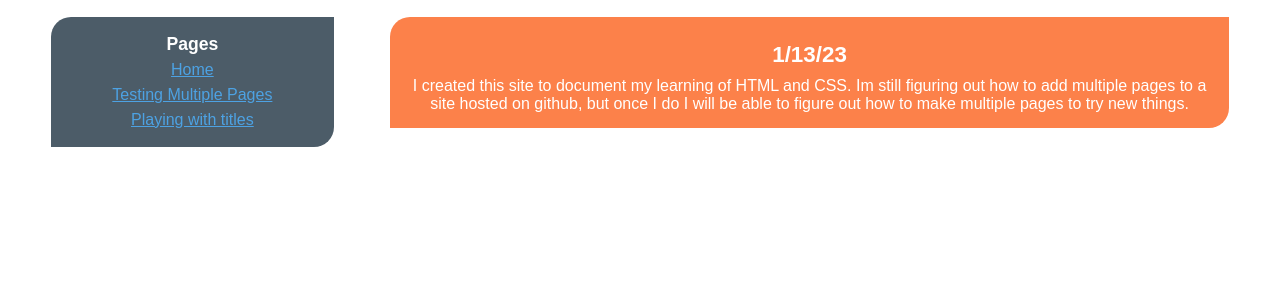
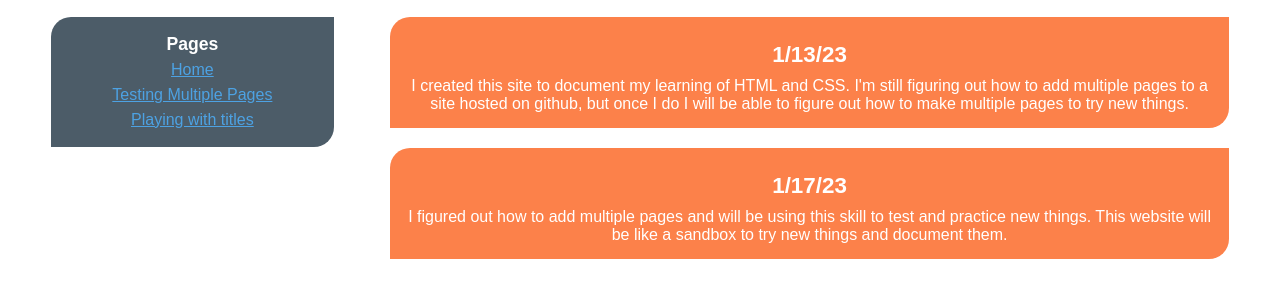
Before and after one commit to 0volem/0volem.github.io, a plain HTML site: page index.html in a window 1280 px wide. Shown: the part 173-470 px from the top of the page. Drawn offline with Linux system fonts and the light colour scheme.

Commit message:
Update index.html

```diff
--- a/index.html
+++ b/index.html
@@ -95,7 +95,10 @@
     </ul>
 
    <p class="post" id="fp"><span class="post-title"> 1/13/23 </span> <br>
-   I created this site to document my learning of HTML and CSS. Im still figuring out how to add multiple pages to a site hosted on github, but once I do I will be able to figure out how to make multiple pages to try new things.
+   I created this site to document my learning of HTML and CSS. I'm still figuring out how to add multiple pages to a site hosted on github, but once I do I will be able to figure out how to make multiple pages to try new things.
+   </p>
+   <p class="post"><span class="post-title"> 1/17/23 </span> <br>
+ I figured out how to add multiple pages and will be using this skill to test and practice new things. This website will be like a sandbox to try new things and document them.
    </p>
 
 
```
